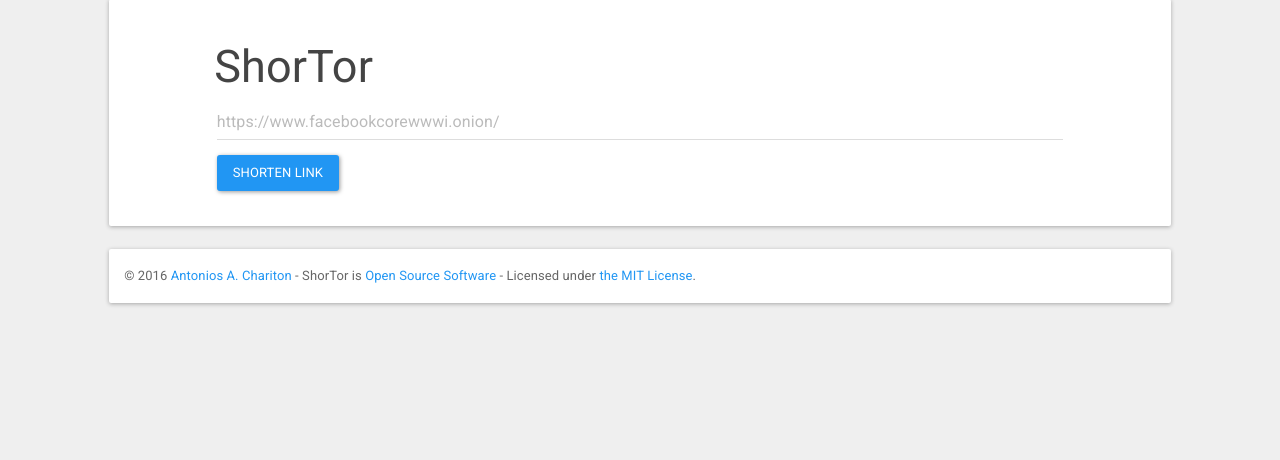
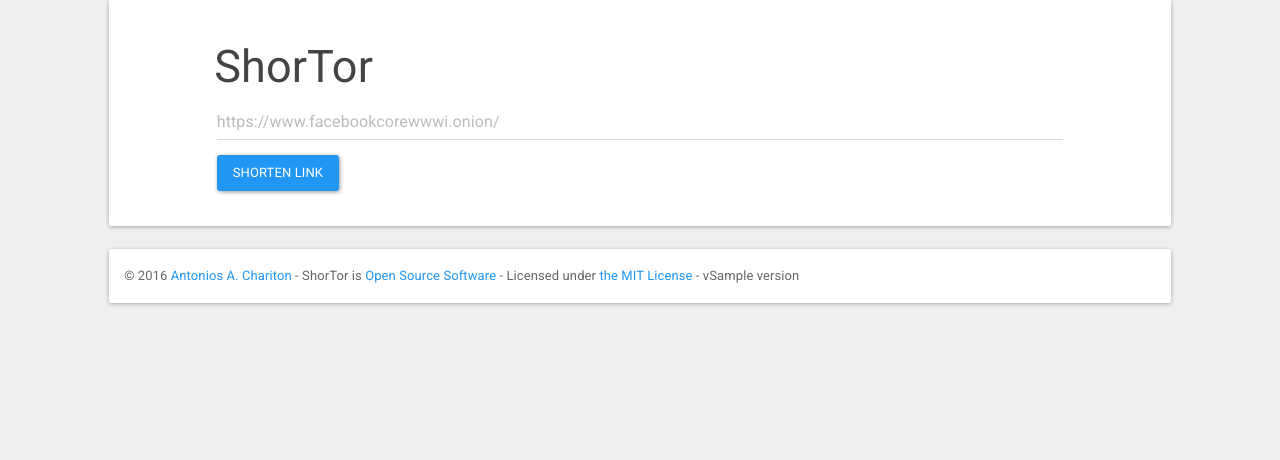
Before and after one commit to daknob/ShorTor, a Flask app: template templates/index.html in a window 1280 px wide. Shown: the part 98-558 px from the top of the page. Run offline with Flask 2, Linux system fonts and the light colour scheme; the template is opened without the code that fills it: most values are stand-ins (such as "Sample title", 1, 10 or a date in 2020); some libraries are stand-ins or nearby versions.

Commit message:
Add Script Version in page footer

```diff
--- a/main.py
+++ b/main.py
@@ -10,10 +10,12 @@ TITLE = "ShorTor"
 LINK_ID_LENGTH = 8
 LINK_ID_CHARSET = "abcdefghijklmnopqrstuvwxyz1234567890"
 
+VERSION = "0.1"
+
 #Router
 @app.route('/')
 def index():
-	return render_template("index.html", title=TITLE)
+	return render_template("index.html", title=TITLE, version=VERSION)
 
 @app.route('/new', methods=["POST"])
 def shortenLink():
@@ -43,7 +45,7 @@ def viewLinkID(linkid):
 	for char in linkid:
 		if(char not in LINK_ID_CHARSET):
 			return "Invalid Link ID", 400
-	return render_template("viewlink.html", title=TITLE, link=(request.url_root + 'l/' + linkid))
+	return render_template("viewlink.html", title=TITLE, link=(request.url_root + 'l/' + linkid), version = VERSION)
 
 @app.route("/MIT")
 def license():
--- a/templates/index.html
+++ b/templates/index.html
@@ -45,7 +45,9 @@
 						-
 						ShorTor is <a href="https://github.com/DaKnOb/ShorTor">Open Source Software</a>
 						-
-						Licensed under <a href="/MIT">the MIT License</a>.
+						Licensed under <a href="/MIT">the MIT License</a>
+						-
+						v{{ version }}
 					</div>
 				</div>
 			</div>
--- a/templates/viewlink.html
+++ b/templates/viewlink.html
@@ -32,7 +32,9 @@
 						-
 						ShorTor is <a href="https://github.com/DaKnOb/ShorTor">Open Source Software</a>
 						-
-						Licensed under <a href="/MIT">the MIT License</a>.
+						Licensed under <a href="/MIT">the MIT License</a>
+						-
+						v{{ version }}
 					</div>
 				</div>
 			</div>
```
